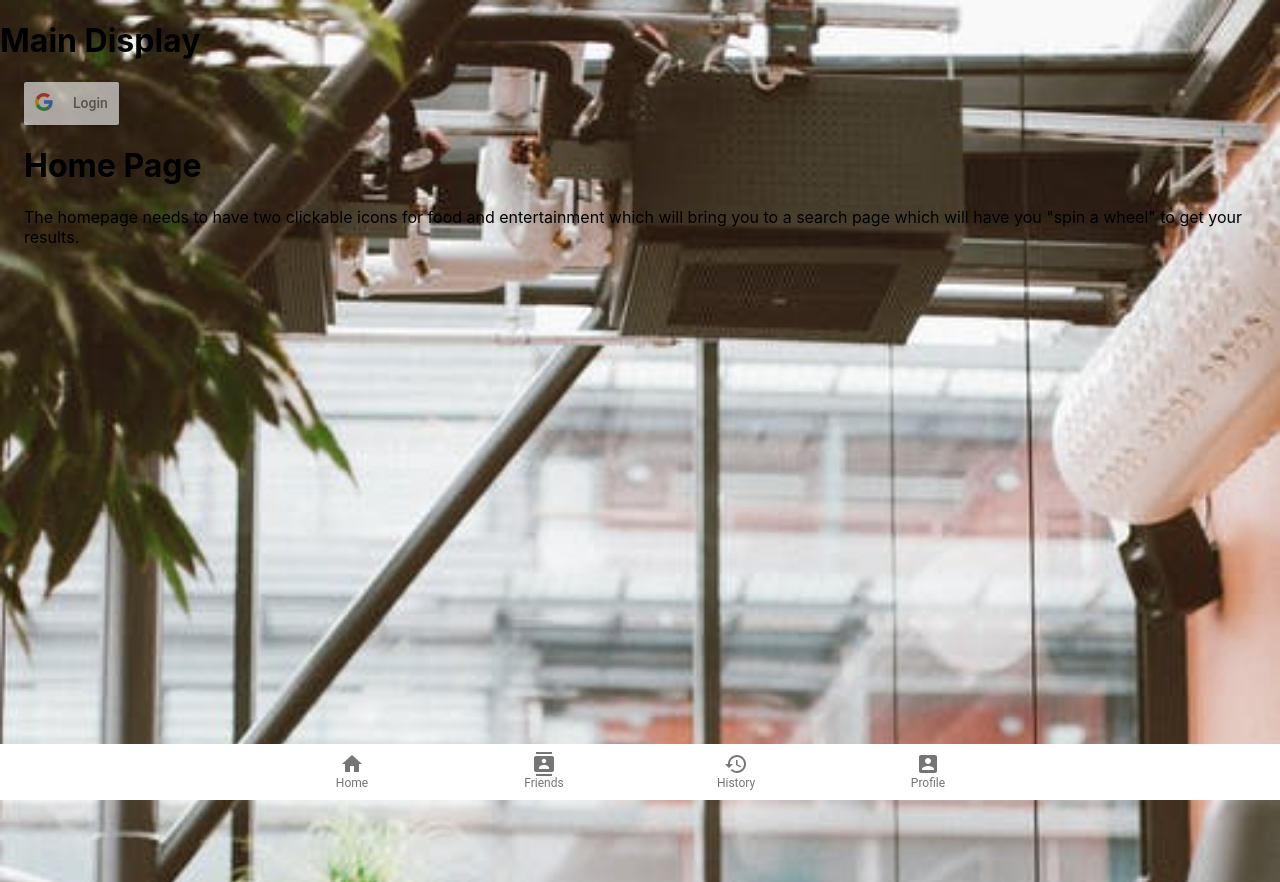
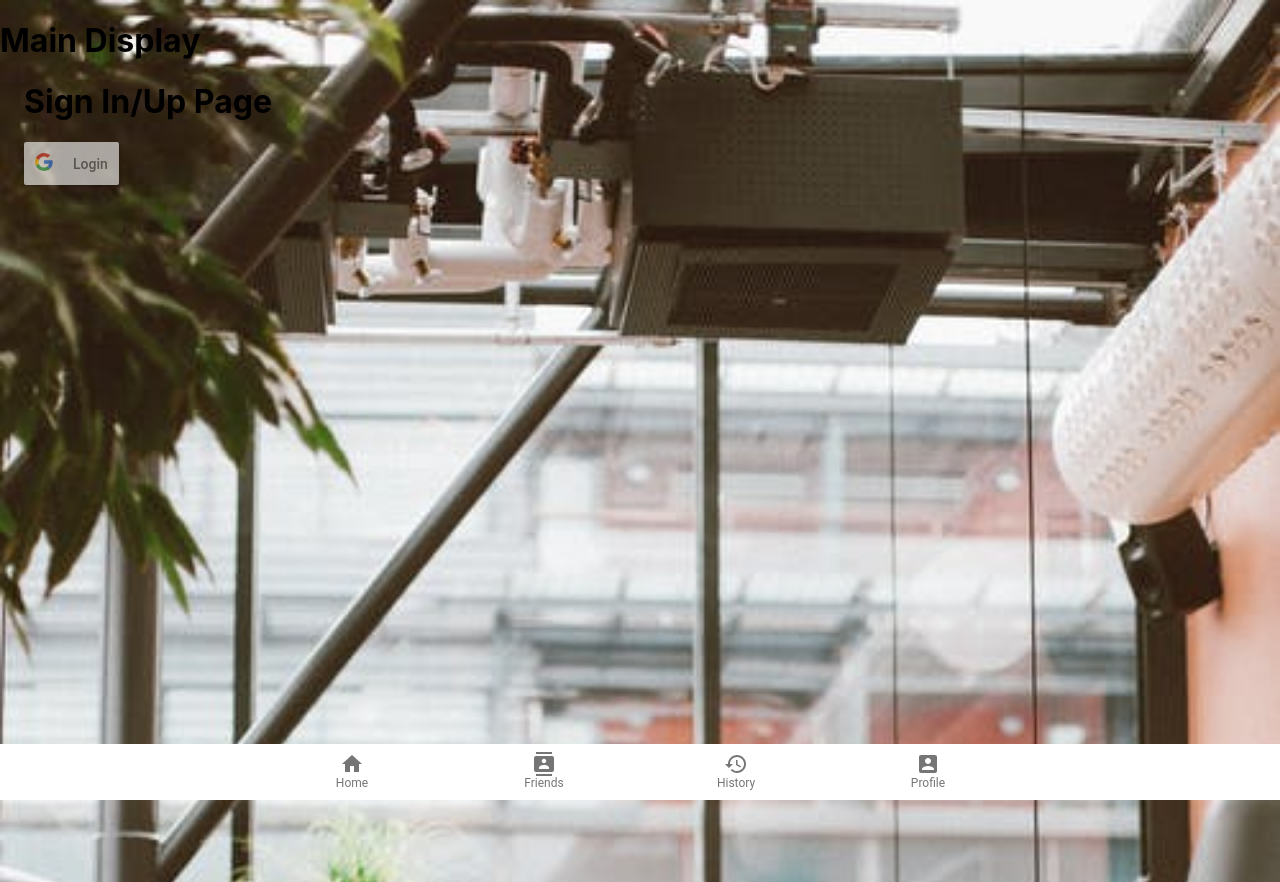
Before and after one commit to enrightcw/project3, a React (Create React App) app in the folder client/: page / in a window 1280 px wide. Built offline with nearby package versions, Linux system fonts and the light colour scheme.

Commit message:
Updated the Start page to include the GoogleBtn and to start the user on this page

```diff
--- a/client/src/App.js
+++ b/client/src/App.js
@@ -7,12 +7,12 @@ import './App.css';
 // import axios from 'axios';
 
 import React, { Component } from "react";
-import {BrowserRouter as Router, Route, Switch } from 'react-router-dom';
+import {BrowserRouter as Router, Route } from 'react-router-dom';
 import Container from '@material-ui/core/Container';
-// import Switch from '@material-ui/core/Switch'; this makes the toggle button
 
 // import axios from 'axios';
 
+import Start from './pages/Start';
 import Home from './pages/Home';
 import Quiz from './pages/Quiz';
 import Search from './pages/Search';
@@ -21,23 +21,27 @@ import Friends from './pages/Friends';
 import Profile from './pages/Profile';
 import History from './pages/History';
 import Footer from './components/Footer';
-import GoogleBtn from './components/GoogleBtn';
+// import GoogleBtn from './components/GoogleBtn';
 
 
 class App extends Component {
     state= {
         title: 'Grubble',
         headerLinks: [
-          {title: 'Home', path: '/'},
+          {title: 'Start', path: '/'},
+          {title: 'Home', path: '/home'},
           {title: 'Quiz', path: '/quiz'},
           {title: 'Search', path: '/search'},
           {title: 'Results', path: '/results'},
           {title: 'Friends', path: '/friends'}
         ],
-        home: {
+        start: {
           title: 'Grubble',
           subTitle: 'Take the arguing out of going out',
           text:'Checkout my progress'
+        },
+        home: {
+          title: 'Home',
         },
         history: {
           title: 'History',
@@ -60,9 +64,9 @@ class App extends Component {
                 <Router>
                     <h1>Main Display</h1>
                     <Container className="p-0 container" fluid={true}>
-                    <GoogleBtn/>
                         {/* <Switch> */}
-                            <Route exact path="/"  render={()=> <Home title={this.state.home.title} subTitle={this.state.home.subTitle} text={this.state.home.text} />} />
+                            <Route exact path="/" render={()=> <Start title={this.state.start.title} subTitle={this.state.start.subTitle} text={this.state.start.text} />} />
+                            <Route exact path="/home"  render={()=> <Home title={this.state.home.title}/>} />
                             <Route exact path="/friends"  render={()=> <Friends title={this.state.friends.title}/>} />
                             <Route exact path="/profile"  render={()=> <Profile title={this.state.profile.title}/>} />
                             <Route exact path="/history"  render={()=> <History title={this.state.history.title}/>} />
--- a/client/src/components/Footer.js
+++ b/client/src/components/Footer.js
@@ -37,7 +37,7 @@ export default function SimpleBottomNavigation() {
         showLabels
         className={classes.root}
       >
-        <BottomNavigationAction component={Link} to='/' label="Home" icon={<HomeIcon />} />s
+        <BottomNavigationAction component={Link} to='/home' label="Home" icon={<HomeIcon />} />s
         <BottomNavigationAction component={Link} to='/friends' label="Friends" icon={<ContactsIcon />} />
         <BottomNavigationAction component={Link} to='/history' label="History" icon={<HistoryIcon />} />
         <BottomNavigationAction component={Link} to='/profile' label="Profile" icon={<AccountBoxIcon />} />
--- a/client/src/pages/Start.js
+++ b/client/src/pages/Start.js
@@ -0,0 +1,13 @@
+import React from "react";
+import GoogleBtn from '../components/GoogleBtn';
+
+function Home() {
+  return (
+    <div>
+      <h1>Sign In/Up Page</h1>
+      <GoogleBtn />
+    </div>
+  );
+}
+
+export default Home;
```
Also changed, not shown: client/src/pages/Display.js (deleted, +0 -78 lines).
